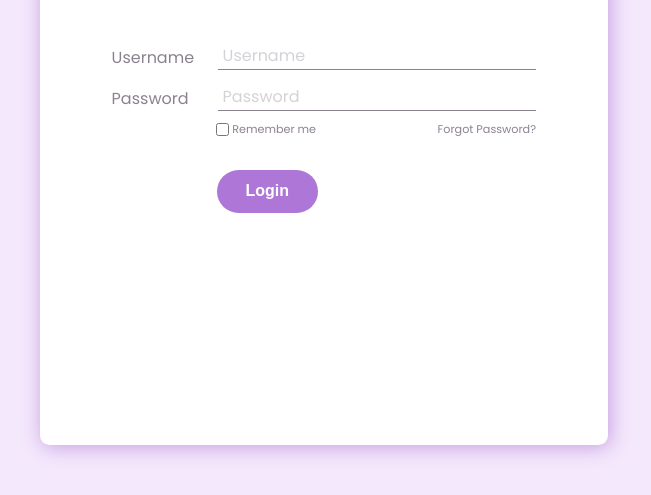
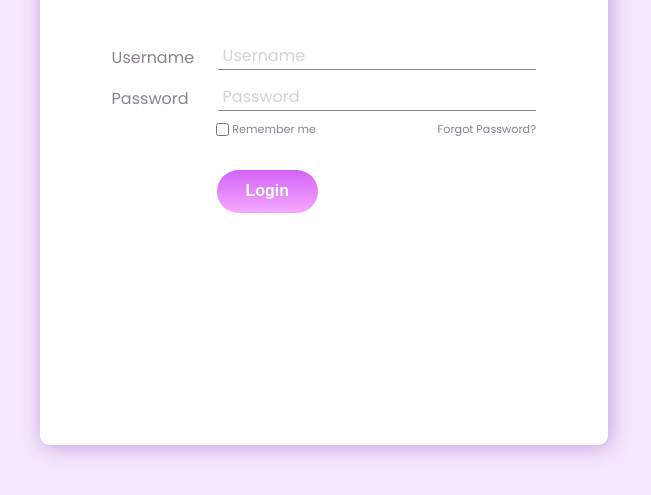
Before and after one commit to munna-aziz-hridoy/login-page, a plain HTML site: page index.html in a window 1280 px wide. Shown: the part 275-770 px from the top of the page, without its empty margins (316-967 px from the left). Drawn offline with Linux system fonts and the light colour scheme.

Commit message:
update style sheet

```diff
--- a/style.css
+++ b/style.css
@@ -146,7 +146,7 @@ body {
 .button input[type="submit"] {
   border: navajowhite;
   outline: none;
-  background: var(--base);
+  background: linear-gradient(180deg, #d363f5, #f5a8ff);
   font-size: 1rem;
   font-weight: 600;
   color: white;
@@ -154,9 +154,9 @@ body {
   margin-top: 2rem;
   padding: 0.8rem 1.8rem;
   cursor: pointer;
+  transition: all 0.3s;
 }
 
 .button input[type="submit"]:hover {
-  background: #271435;
-  transition: ease-in-out 0.3s;
+  background: linear-gradient(0deg, #d363f5, #f5a8ff);
 }
```
